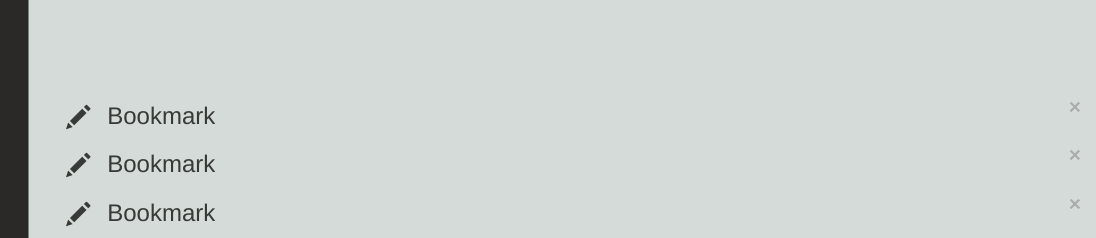
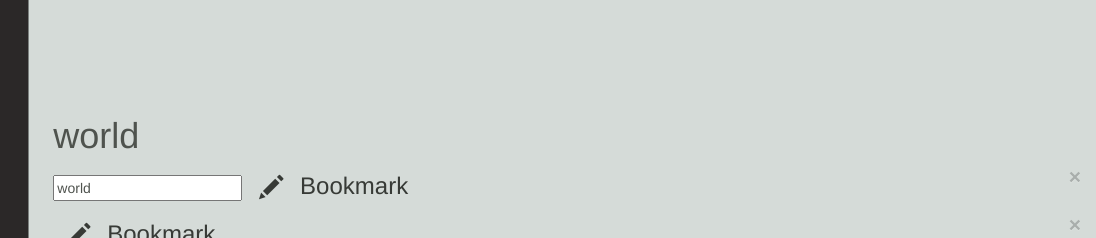
Before and after one commit to blakar/eggly, a plain HTML site: page eggly/index.html in a window 1280 px wide. Shown: the top 238 px of the page, 184-1280 px from the left. Drawn offline with nearby package versions, Linux system fonts and the light colour scheme.

Commit message:
Testing simple variable

```diff
--- a/eggly/index.html
+++ b/eggly/index.html
@@ -1,6 +1,6 @@
 <!doctype html>
 
-<html>
+<html ng-app>
   <head>
     <meta charset="utf-8">
     <meta name="viewport" content="width=device-width">
@@ -24,7 +24,9 @@
 	      </ul>
 		</div>
 		<div class="col-sm-9 col-sm-offset-3 col-md-10 col-md-offset-2 main">
-		  <div>
+		  <div ng-init="hello='world'">
+              <h1>{{hello}}</h1>
+              <input type="text" ng-model="hello"/>
 		    <button type="button" class="close">&times;</button>
 			<button type="button" class="btn btn-link"><span class="glyphicon glyphicon-pencil"></span></button>
 			<a href="#" target="_blank">Bookmark</a>
```
